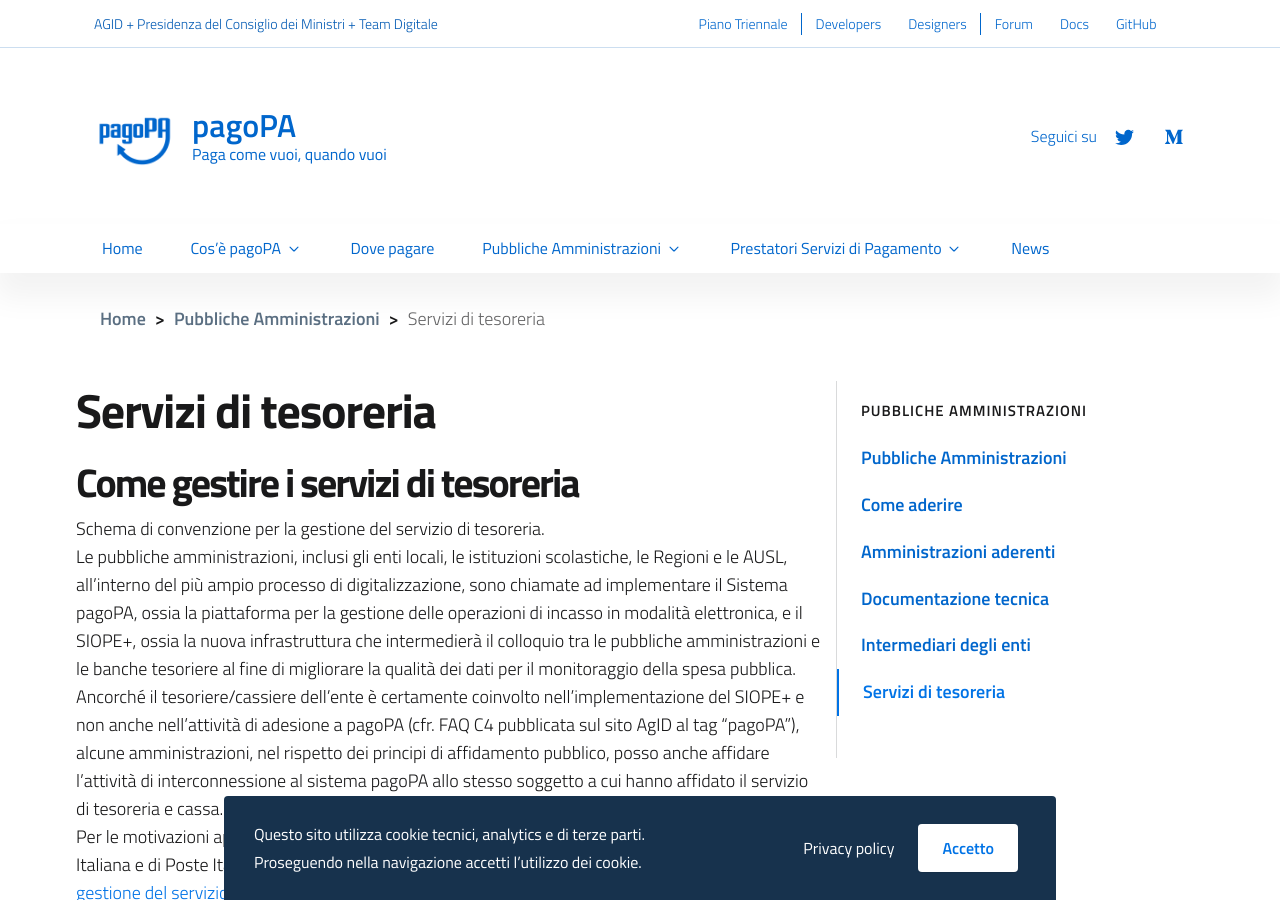
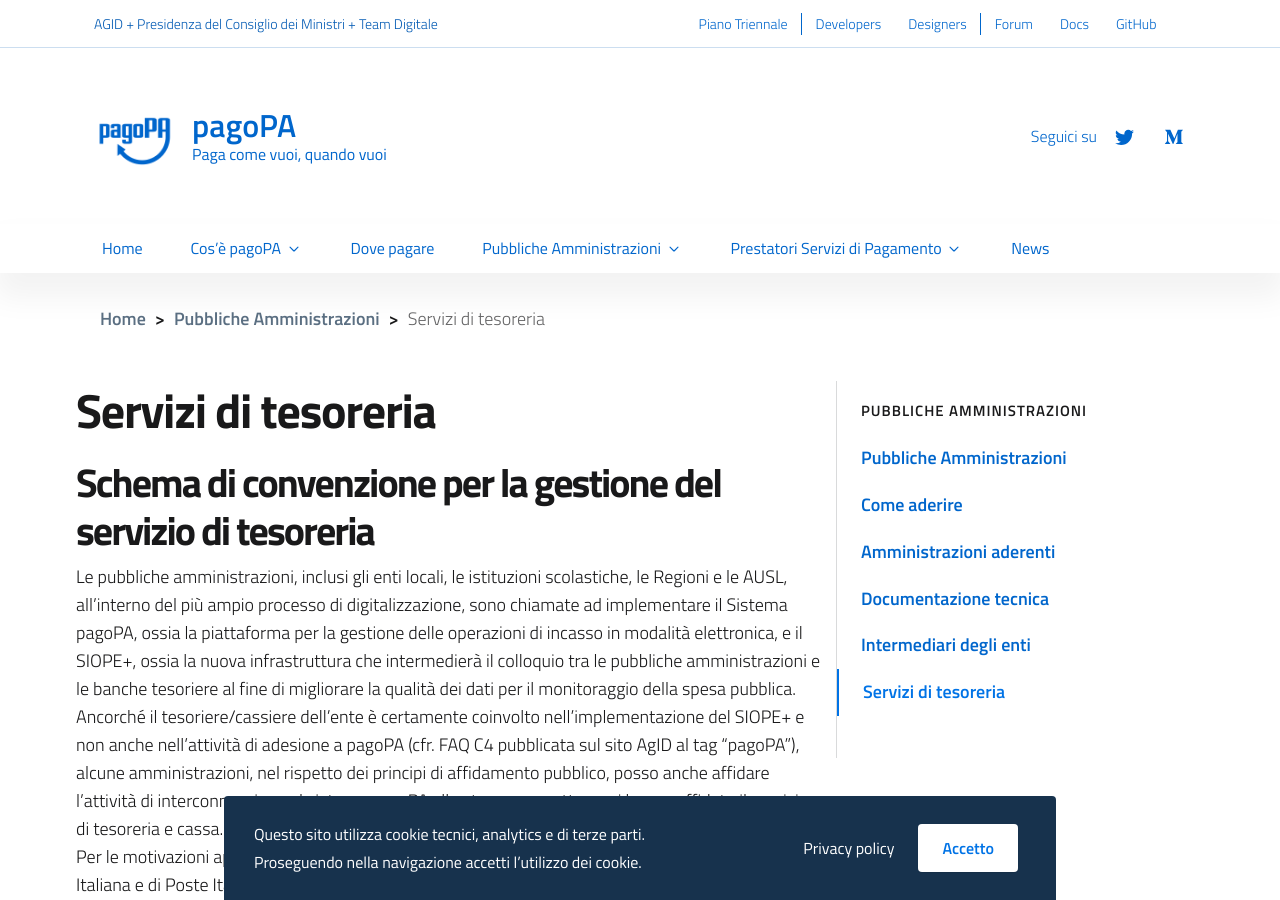
Before and after one commit to pagopa/site-pagopa.gov.it, a Jekyll site: the page built from it/pubbliche-amministrazioni/servizi-di-tesoreria.md, in a window 1280 px wide and 900 px high. Built offline with Jekyll 4.4.1, drawn with Linux system fonts in a browser that asks for light colours.

Commit message:
Change page title of servizi-di-tesoreria

```diff
--- a/it/pubbliche-amministrazioni/servizi-di-tesoreria.md
+++ b/it/pubbliche-amministrazioni/servizi-di-tesoreria.md
@@ -8,9 +8,8 @@
 child_of_ref: pubbliche-amministrazioni
 ---
 
-## Come gestire i servizi di tesoreria
+## Schema di convenzione per la gestione del servizio di tesoreria
 
-Schema di convenzione per la gestione del servizio di tesoreria.
 Le pubbliche amministrazioni, inclusi gli enti locali, le istituzioni scolastiche, le Regioni e le AUSL, all’interno del più ampio processo di digitalizzazione, sono chiamate ad implementare il Sistema pagoPA, ossia la piattaforma per la gestione delle operazioni di incasso in modalità elettronica, e il SIOPE+, ossia la nuova infrastruttura che intermedierà il colloquio tra le pubbliche amministrazioni e le banche tesoriere al fine di migliorare la qualità dei dati per il monitoraggio della spesa pubblica.
 Ancorché il tesoriere/cassiere dell’ente è certamente coinvolto nell’implementazione del SIOPE+ e non anche nell’attività di adesione a pagoPA (cfr. FAQ C4 pubblicata sul sito AgID al tag “pagoPA”), alcune amministrazioni, nel rispetto dei principi di affidamento pubblico, posso anche affidare l’attività di interconnessione al sistema pagoPA allo stesso soggetto a cui hanno affidato il servizio di tesoreria e cassa.
 Per le motivazioni appena esposte, l’AgID, con il supporto tecnico dell’ABI-Associazione Bancaria Italiana e di Poste Italiane s.p.a., ha colto l’occasione per redigere uno [schema di convenzione per la gestione del servizio di tesoreria](https://github.com/italia/lg-pagopa-docs/blob/master/documentazione_tecnica_collegata/tesoreria/schema_convenzione_tesoreria.zip). Nell’elaborazione del nuovo documento, l’Agenzia ha tenuto conto di una serie di elementi tratti dallo schema di convenzione predisposto nel 2001, frutto della collaborazione tra Anci ed ABI e positivamente accolto dai competenti Ministeri.
```
